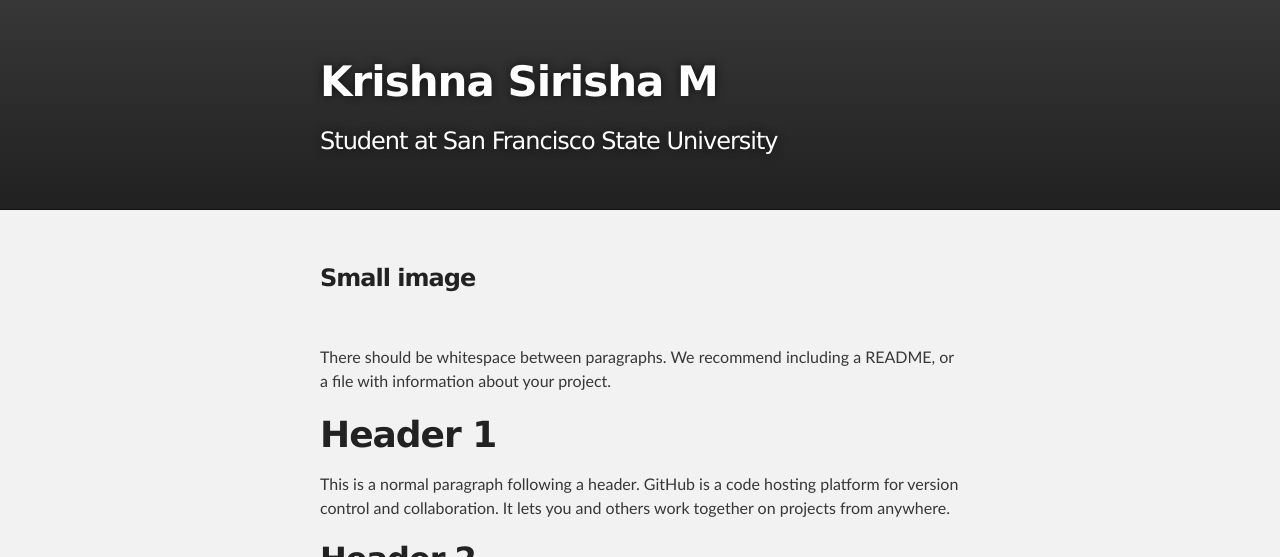
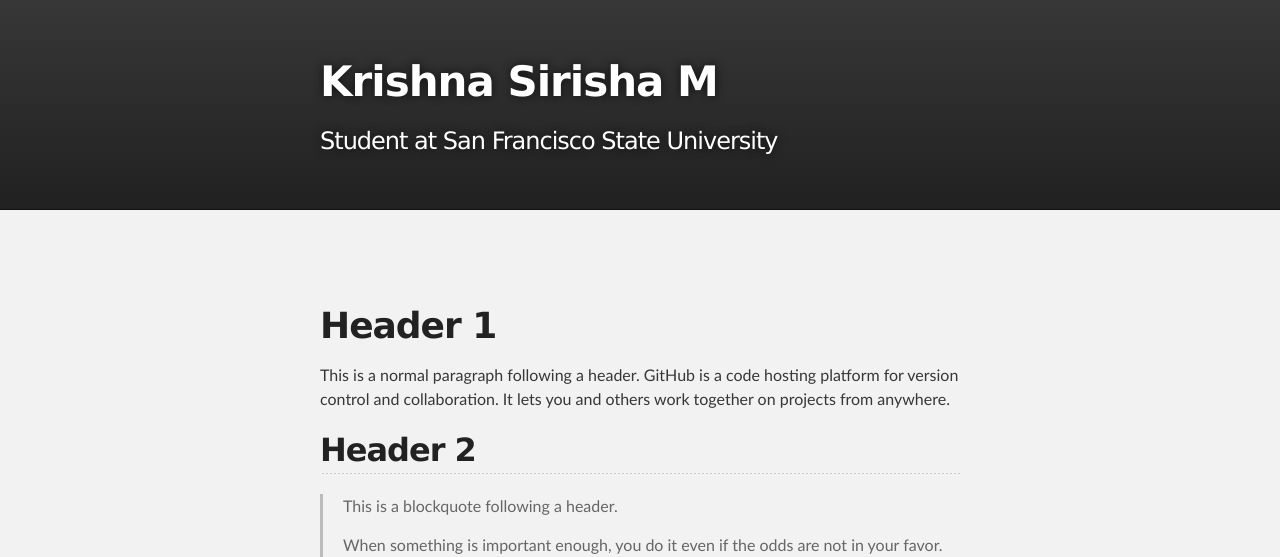
Before and after one commit to Sirishak22/sirishak22.github.io, a Jekyll site: the page built from index.md, in a window 1280 px wide, cut to the strip 0-557 px from the top of the page. Built offline with Jekyll 4.4.1, drawn with Linux system fonts in a browser that asks for light colours; our own code applies the rules of GitHub Pages for plain Markdown files.

Commit message:
added my image

```diff
--- a/index.md
+++ b/index.md
@@ -4,10 +4,9 @@ layout: default
 
 
 
-### Small image
-![](sirishak22.github.io/assets/images/IMG_9466.png)
+![](sirishak22.github.io/assets/images/my pic.jpg)
 
-There should be whitespace between paragraphs. We recommend including a README, or a file with information about your project.
+
 
 # [](#header-1)Header 1
 
```
